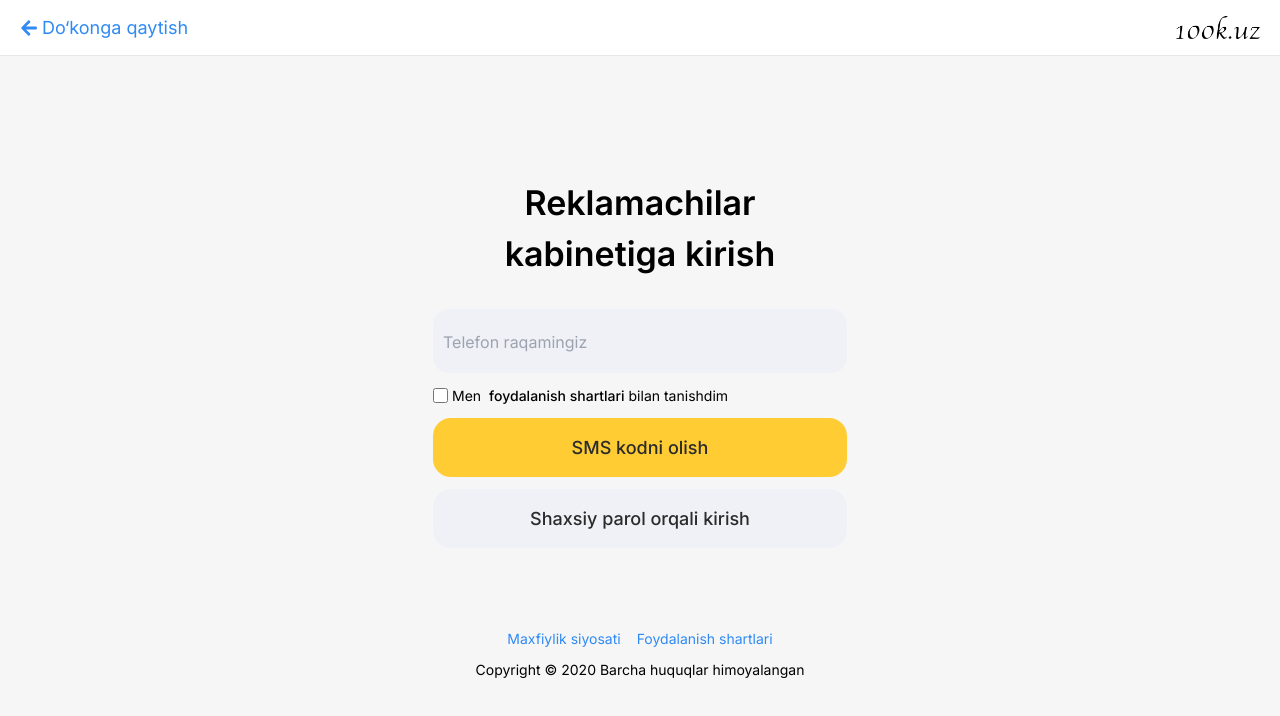
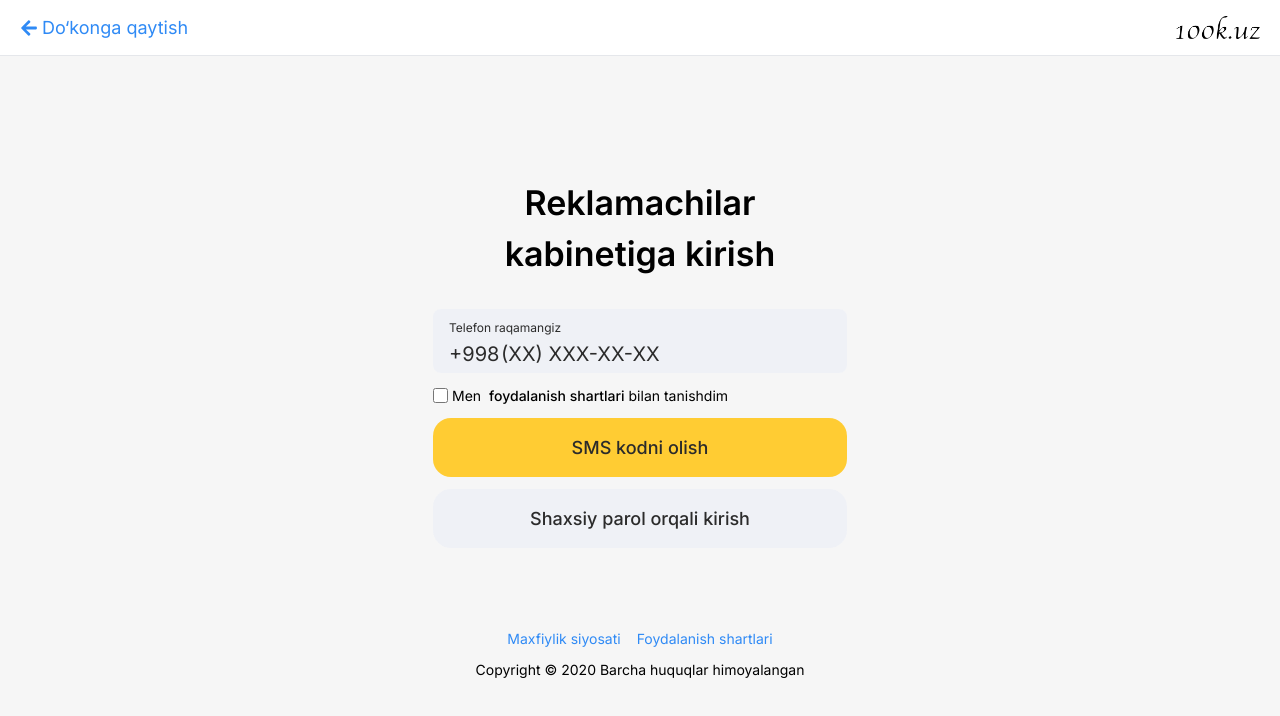
Before and after one commit to dsabirbaev/100k.uz, a Next.js app: page /admin/signin in a window 1280 px wide. Shown: the top 716 px of the page. Built offline with nearby package versions, Linux system fonts and the light colour scheme.

Commit message:
done sign up

```diff
--- a/src/app/admin/signin/page.tsx
+++ b/src/app/admin/signin/page.tsx
@@ -1,9 +1,9 @@
-
+"use client";
 
 import Link from "next/link"
 import { FaArrowLeft } from "react-icons/fa";
 import Image from "next/image";
-
+import InputMask from 'react-input-mask';
 
 import logo from "@/assets/icons/100k.png";
 const page = () => {
@@ -28,8 +28,19 @@ const page = () => {
                     <span>kabinetiga kirish</span>
                 </h1>
 
-                <div className="flex flex-col gap-y-3 mb-20">
-                    <input type="text" placeholder="Telefon raqamingiz" className="bg-[#ECEEF799] outline-none border-none rounded-[16px] text-[20px] h-[64px] px-[10px] w-[414px] placeholder:text-[16px]"/>
+                <div className="flex flex-col gap-y-3 mb-20 w-[414px]">
+                    <div className="rounded-lg overflow-hidden bg-[#ECEEF799] relative h-[64px]">
+                        <label for="phone" className="text-[12px] absolute top-[10px] left-4 text-[#2b2b2b]">
+                            Telefon raqamangiz
+                        </label>
+                        <span className="absolute text-[20px] left-4 bottom-1 text-[#2b2b2b]">
+                            +998
+                        </span>
+                        <InputMask id="phone" className="absolute bottom-1 left-0 w-full focus:ring-0 rounded-[16px] text-[20px]  border-none outline-none bg-transparent pl-[68px] placeholder:text-[#2b2b2b]" mask="(99)999-99-99" maskChar="-" type="tel" placeholder="(XX) XXX-XX-XX">
+
+                        </InputMask>
+                    </div>
+
                     <label htmlFor="g" className="flex items-center gap-x-1">
                         <input id="g" type="checkbox" className="w-[15px] h-[15px]"/>
                         <p className="text-[14px]">Men
```
